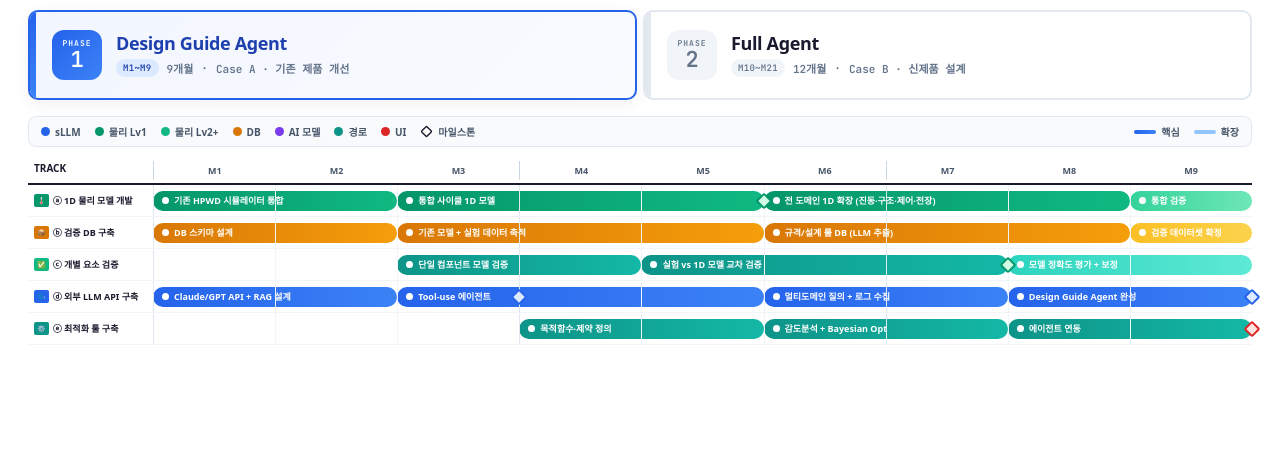
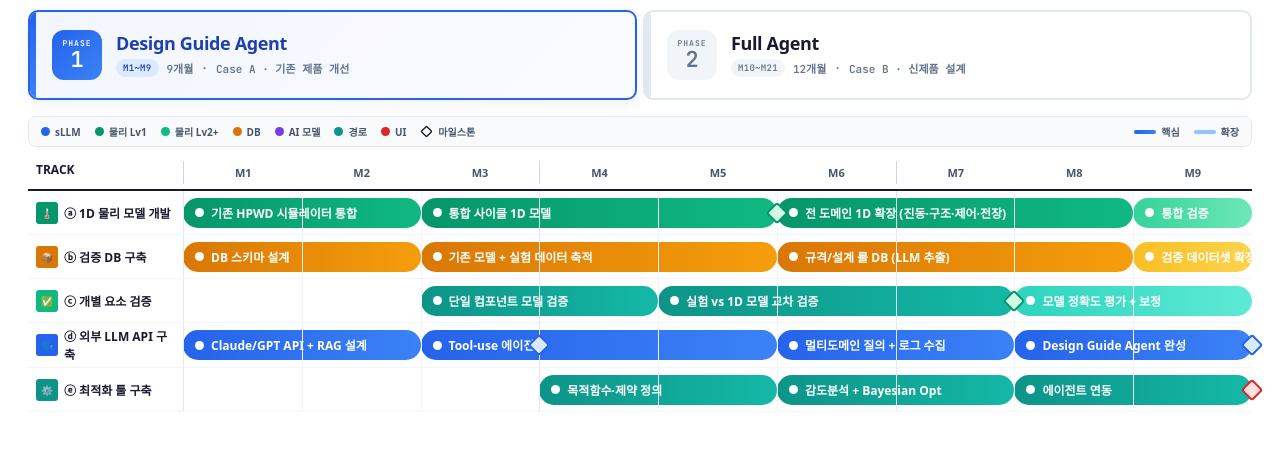
Before and after one commit to kimjy2576/layout-demo, a plain HTML site: page public/roadmap-desktop-v5.html in a window 1280 px wide. Shown: the part 75-526 px from the top of the page. Drawn offline with Linux system fonts and the light colour scheme; a web font is replaced by a local one.

Commit message:
Increase roadmap row height and text sizes for readability
- Track row min-height: 32px -> 44px
- Bar height: 20px -> 30px (radius 10 -> 15)
- Bar font: 9px -> 12px, padding 9 -> 12, dot 7 -> 9
- Track label width: 125 -> 155, font 10 -> 12
- Track label icon badge: 7px -> 10px with 22x22 min size
- Milestone diamond: 12px -> 16px
- Section divider height: 22 -> 30, font 9 -> 11
- Timeline month labels: 9px -> 11px
- Drag handle width: 6 -> 8px (matches rounded corners)

```diff
--- a/public/roadmap-desktop-v5.html
+++ b/public/roadmap-desktop-v5.html
@@ -76,30 +76,30 @@ body.panel-open .page{padding-right:440px}
 .phase-block.p2{background:linear-gradient(135deg,#7C3AED,#8B5CF6);flex:12;margin-left:2px}
 
 /* ===== Timeline Header ===== */
-.timeline-header{display:flex;border-bottom:2px solid #1a1a2e;padding-bottom:3px}
-.tl-label{width:125px;flex-shrink:0}
+.timeline-header{display:flex;border-bottom:2px solid #1a1a2e;padding-bottom:5px}
+.tl-label{width:155px;flex-shrink:0}
 .tl-months{flex:1;display:flex}
-.tl-month{flex:1;text-align:center;font-size:9px;font-weight:600;color:#475569;padding:3px 0}
+.tl-month{flex:1;text-align:center;font-size:11px;font-weight:600;color:#475569;padding:4px 0}
 .tl-month.q-start{border-left:1px solid #cbd5e1}
 
 /* ===== Tracks ===== */
-.track{display:flex;min-height:32px;border-bottom:1px solid #f1f5f9;position:relative}
+.track{display:flex;min-height:44px;border-bottom:1px solid #f1f5f9;position:relative}
 .track:hover{background:#f8fafc}
-.track-label{width:125px;flex-shrink:0;display:flex;align-items:center;padding:3px 6px;font-size:10px;font-weight:700;gap:4px;position:relative}
-.track-bars{flex:1;display:flex;position:relative;align-items:center;padding:3px 0}
-.cat{font-size:7px;padding:2px 3px;border-radius:2px;color:#fff;display:inline-flex;align-items:center;justify-content:center}
+.track-label{width:155px;flex-shrink:0;display:flex;align-items:center;padding:4px 8px;font-size:12px;font-weight:700;gap:6px;position:relative}
+.track-bars{flex:1;display:flex;position:relative;align-items:center;padding:4px 0}
+.cat{font-size:10px;padding:3px 4px;border-radius:3px;color:#fff;display:inline-flex;align-items:center;justify-content:center;min-width:22px;min-height:22px}
 
 /* ===== Bars ===== */
-.bar{position:absolute;height:20px;border-radius:10px;display:flex;align-items:center;padding:0 9px;font-size:9px;font-weight:700;color:#fff;white-space:nowrap;transition:filter .15s,transform .15s;overflow:hidden}
+.bar{position:absolute;height:30px;border-radius:15px;display:flex;align-items:center;padding:0 12px;font-size:12px;font-weight:700;color:#fff;white-space:nowrap;transition:filter .15s,transform .15s;overflow:hidden}
 .bar:hover{filter:brightness(1.1);z-index:3}
-.bar .dot{width:7px;height:7px;border-radius:50%;background:rgba(255,255,255,.55);margin-right:5px;flex-shrink:0}
+.bar .dot{width:9px;height:9px;border-radius:50%;background:rgba(255,255,255,.55);margin-right:7px;flex-shrink:0}
 .bar .dot.solid{background:#fff}
 
 /* Edit mode: bar handles */
-body.edit-mode .bar{cursor:move;padding-left:14px;padding-right:14px}
-body.edit-mode .bar::before,body.edit-mode .bar::after{content:'';position:absolute;top:0;bottom:0;width:6px;cursor:ew-resize;background:rgba(255,255,255,.25);transition:background .15s}
-body.edit-mode .bar::before{left:0;border-top-left-radius:10px;border-bottom-left-radius:10px}
-body.edit-mode .bar::after{right:0;border-top-right-radius:10px;border-bottom-right-radius:10px}
+body.edit-mode .bar{cursor:move;padding-left:18px;padding-right:18px}
+body.edit-mode .bar::before,body.edit-mode .bar::after{content:'';position:absolute;top:0;bottom:0;width:8px;cursor:ew-resize;background:rgba(255,255,255,.25);transition:background .15s}
+body.edit-mode .bar::before{left:0;border-top-left-radius:15px;border-bottom-left-radius:15px}
+body.edit-mode .bar::after{right:0;border-top-right-radius:15px;border-bottom-right-radius:15px}
 body.edit-mode .bar:hover::before,body.edit-mode .bar:hover::after{background:rgba(255,255,255,.5)}
 body.edit-mode .bar.selected{outline:2px solid #1a1a2e;outline-offset:1px;z-index:4}
 body.edit-mode .track-label{cursor:pointer}
@@ -140,15 +140,15 @@ body.dragging .drag-overlay{display:block;pointer-events:auto}
 .c-gate{background:linear-gradient(90deg,#DC2626,#EF4444);border:2px solid #fff;box-shadow:0 0 0 1px #DC2626}
 
 /* ===== Milestones ===== */
-.milestone{position:absolute;width:12px;height:12px;transform:rotate(45deg);border:2px solid;border-radius:2px;top:50%;margin-top:-6px;z-index:2}
+.milestone{position:absolute;width:16px;height:16px;transform:rotate(45deg);border:2px solid;border-radius:3px;top:50%;margin-top:-8px;z-index:2}
 .ms-blue{border-color:#2563EB;background:#DBEAFE}
 .ms-green{border-color:#059669;background:#D1FAE5}
 .ms-purple{border-color:#7C3AED;background:#EDE9FE}
 .ms-red{border-color:#DC2626;background:#FEE2E2}
 
 /* ===== Section Dividers ===== */
-.section-div{display:flex;min-height:22px;background:#f1f5f9;border-bottom:1px solid #e2e8f0;align-items:center}
-.section-div .track-label{font-size:9px;font-weight:800;color:#64748b;letter-spacing:.5px}
+.section-div{display:flex;min-height:30px;background:#f1f5f9;border-bottom:1px solid #e2e8f0;align-items:center}
+.section-div .track-label{font-size:11px;font-weight:800;color:#64748b;letter-spacing:.5px}
 
 /* ===== Categories ===== */
 .cat-sllm{background:#2563EB}.cat-phys{background:#059669}.cat-phys2{background:#10B981}
@@ -288,7 +288,7 @@ body.panel-open .side-panel{right:0}
 </div>
 
 <div class="timeline-header">
-  <div class="tl-label" style="font-size:10px;font-weight:800;color:#1a1a2e;padding-left:6px">TRACK</div>
+  <div class="tl-label" style="font-size:12px;font-weight:800;color:#1a1a2e;padding-left:8px">TRACK</div>
   <div class="tl-months" id="months"></div>
 </div>
 
@@ -714,7 +714,7 @@ function renderTracks() {
       const row = document.createElement('div');
       row.className = 'section-div';
       row.dataset.trackIdx = tIdx;
-      row.innerHTML = `<div class="track-label" style="font-size:9px;font-weight:800;color:#64748b;letter-spacing:.5px">${tr.label}</div><div style="flex:1"></div>`;
+      row.innerHTML = `<div class="track-label" style="font-size:11px;font-weight:800;color:#64748b;letter-spacing:.5px">${tr.label}</div><div style="flex:1"></div>`;
       if (selection && selection.type === 'section' && selection.trackIdx === tIdx) row.classList.add('selected');
       row.addEventListener('click', (e) => {
         if (!editMode) return;
@@ -735,7 +735,7 @@ function renderTracks() {
 
     const labelDiv = document.createElement('div');
     labelDiv.className = 'track-label';
-    labelDiv.innerHTML = `<span class="cat ${tr.cat}">${tr.icon}</span><span style="font-size:9px">${tr.label}</span>`;
+    labelDiv.innerHTML = `<span class="cat ${tr.cat}">${tr.icon}</span><span style="font-size:12px">${tr.label}</span>`;
     if (selection && selection.type === 'track' && selection.trackIdx === tIdx) labelDiv.classList.add('selected');
     labelDiv.addEventListener('click', (e) => {
       if (!editMode) return;
@@ -774,7 +774,7 @@ function renderTracks() {
 
       const ms = document.createElement('div');
       ms.className = `milestone ${m.c}`;
-      ms.style.left = `calc(${(m.m - viewStart) / viewSpan * 100}% - 6px)`;
+      ms.style.left = `calc(${(m.m - viewStart) / viewSpan * 100}% - 8px)`;
       ms.title = `M${m.m} 마일스톤`;
       ms.dataset.trackIdx = tIdx;
       ms.dataset.msIdx = mIdx;
```
